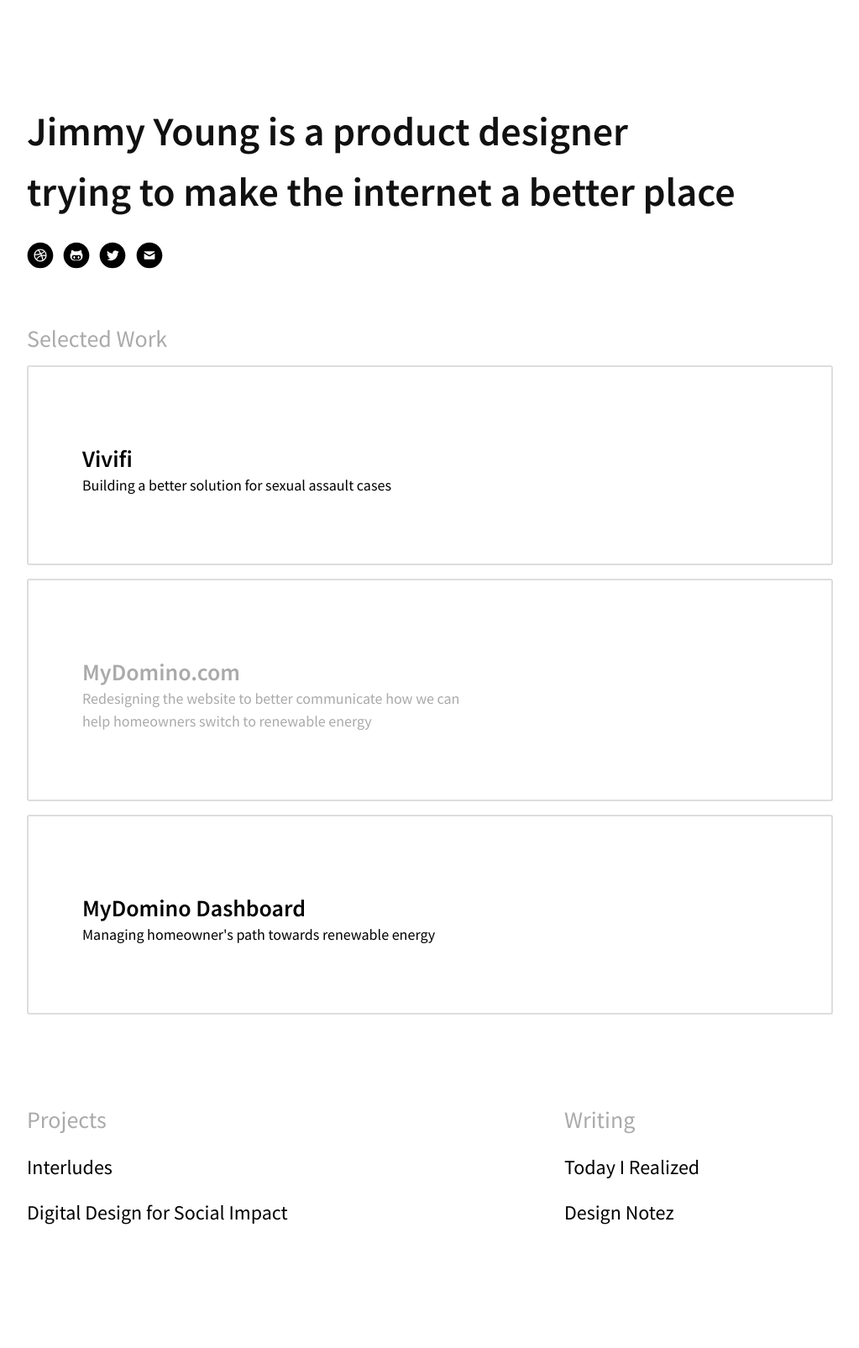
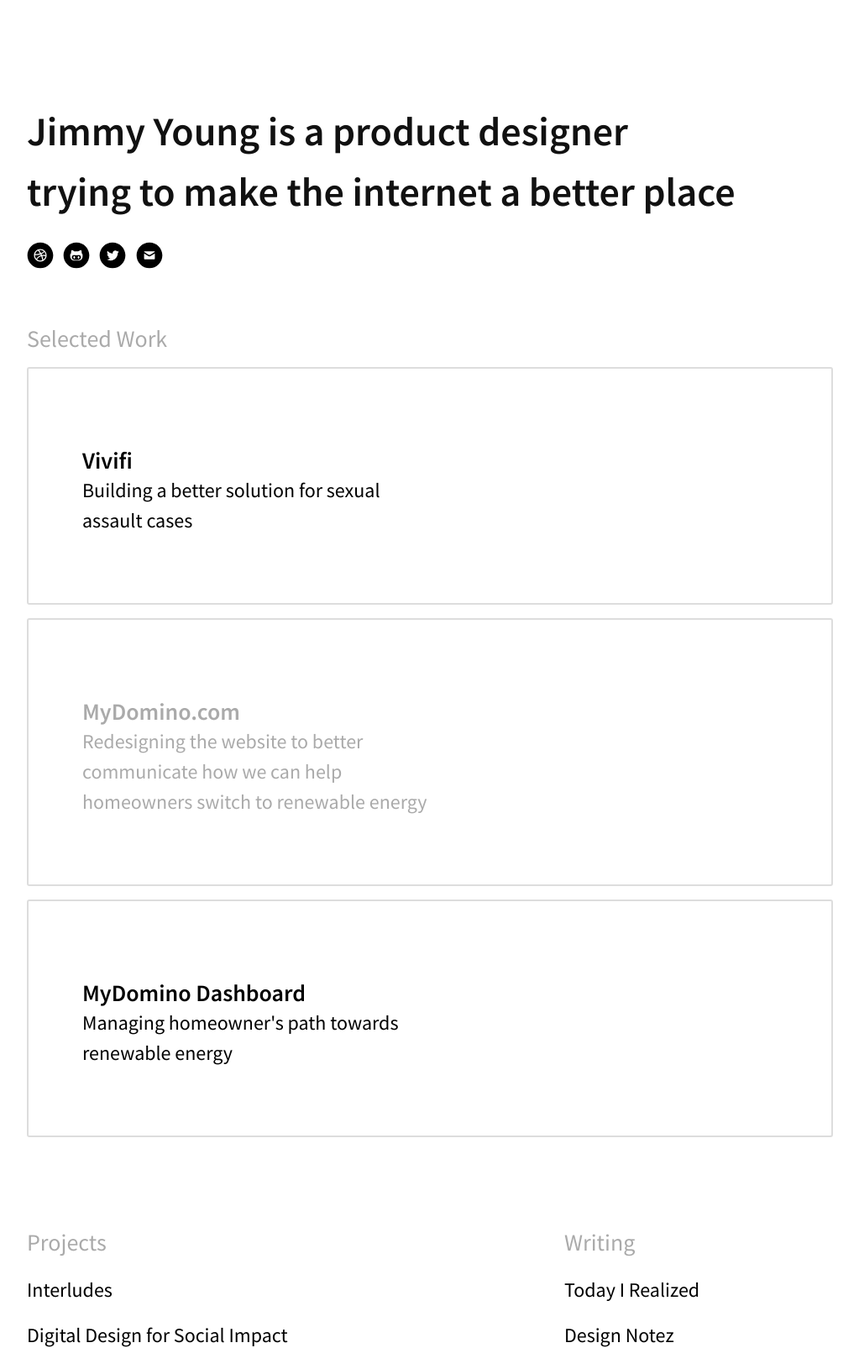
Before and after one commit to npmcdn-to-unpkg-bot/jyng.github.io, a Jekyll site: the page index.html, which Jekyll copies as it is, in a window 1280 px wide. Shown: the whole page at 84% size, without its empty margins (128-1151 px from the left). Built offline with Jekyll 4.4.1, drawn with Linux system fonts in a browser that asks for light colours; before the commit the page ends 1459 px from its top, so only the background shows below that.

```diff
--- a/CNAME
+++ /dev/null
@@ -1 +0,0 @@
-jyngo.me
--- a/index.html
+++ b/index.html
@@ -49,22 +49,22 @@
 </div>
   <div class="animated fadeIn ml2 mr2 sm-ml3 sm-mr3" style="animation-delay:0.8s">
     <section class="container">
-    <h2 class="gray">Selected Work</h2>
+    <h2 class="gray mb2">Selected Work</h2>
     <div class="clearfix">
       <a href="/vivifi" class="col col-12 border border-silver rounded p3 md-p4 mb2">
         <h3 class="mb0 bold sm-h2">Vivifi</h3>
-          <p class="mt0 col-12 sm-col-7">Building a better solution for sexual assault cases</p>
+          <p class="sm-h3 mt0 col-12 sm-col-6">Building a better solution for sexual assault cases</p>
       </a>
     <div class="clearfix">
     <div class="gray col col-12 border border-silver rounded p3 md-p4 mb2">
     <h3 class="mb0 bold sm-h2">MyDomino.com</h3>
-        <p class="mt0 col-12 sm-col-7">Redesigning the website to better communicate how we can help homeowners switch to renewable energy</p>
+        <p class="sm-h3 mt0 col-12 sm-col-6">Redesigning the website to better communicate how we can help homeowners switch to renewable energy</p>
       </div>
     </div>
     <div class="clearfix">
       <a href="/mydomino-dashboard" class="col col-12 border border-silver rounded p3 md-p4 mb2">
         <h3 class="mb0 bold sm-h2">MyDomino Dashboard</h3>
-          <p class="mt0 col-12 sm-col-7">Managing homeowner's path towards renewable energy</p>
+        <p class="sm-h3 mt0 col-12 sm-col-6">Managing homeowner's path towards renewable energy</p>
       </a>
     </div>
     </div>
```
Also changed, not shown: _posts/2016-02-07-vivifi.md (+1 -1 lines), 3 other files.
